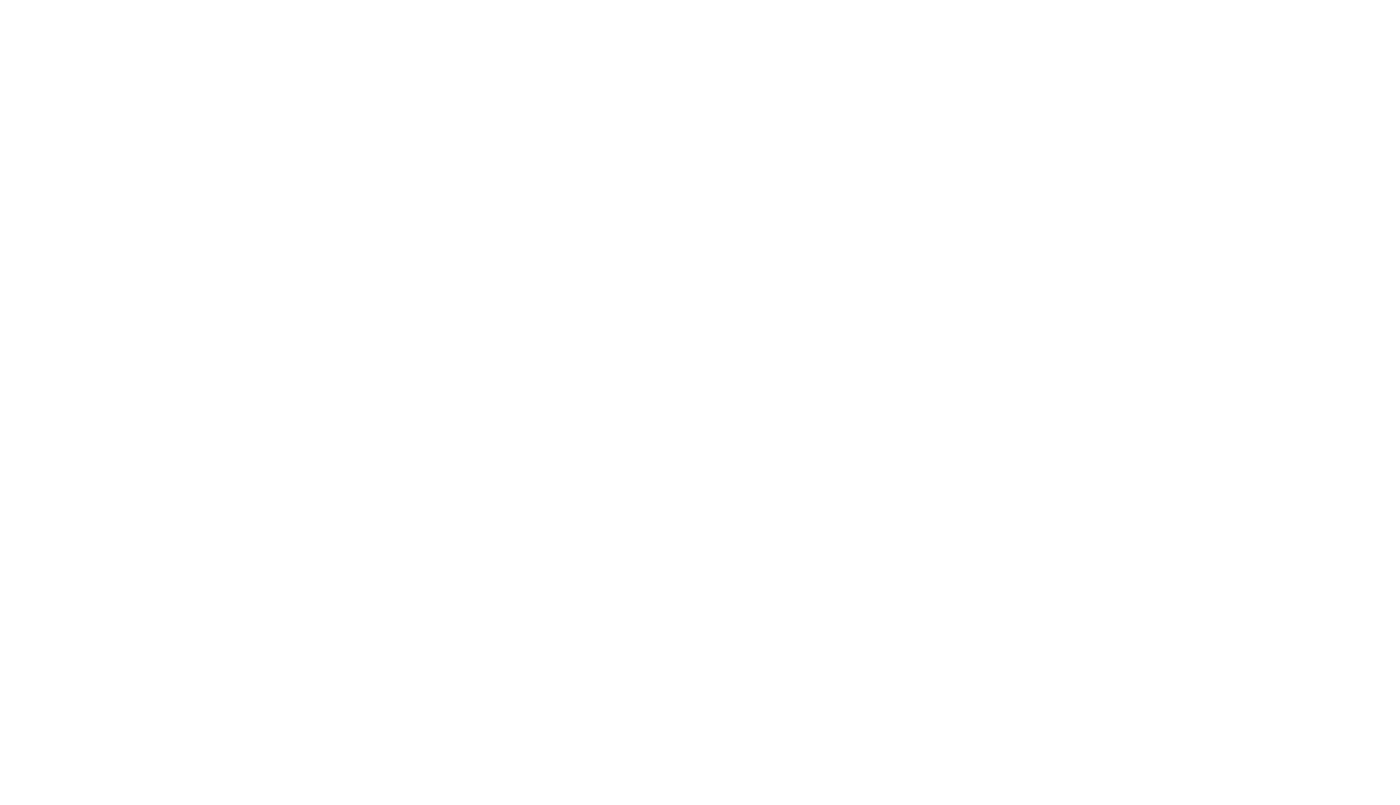
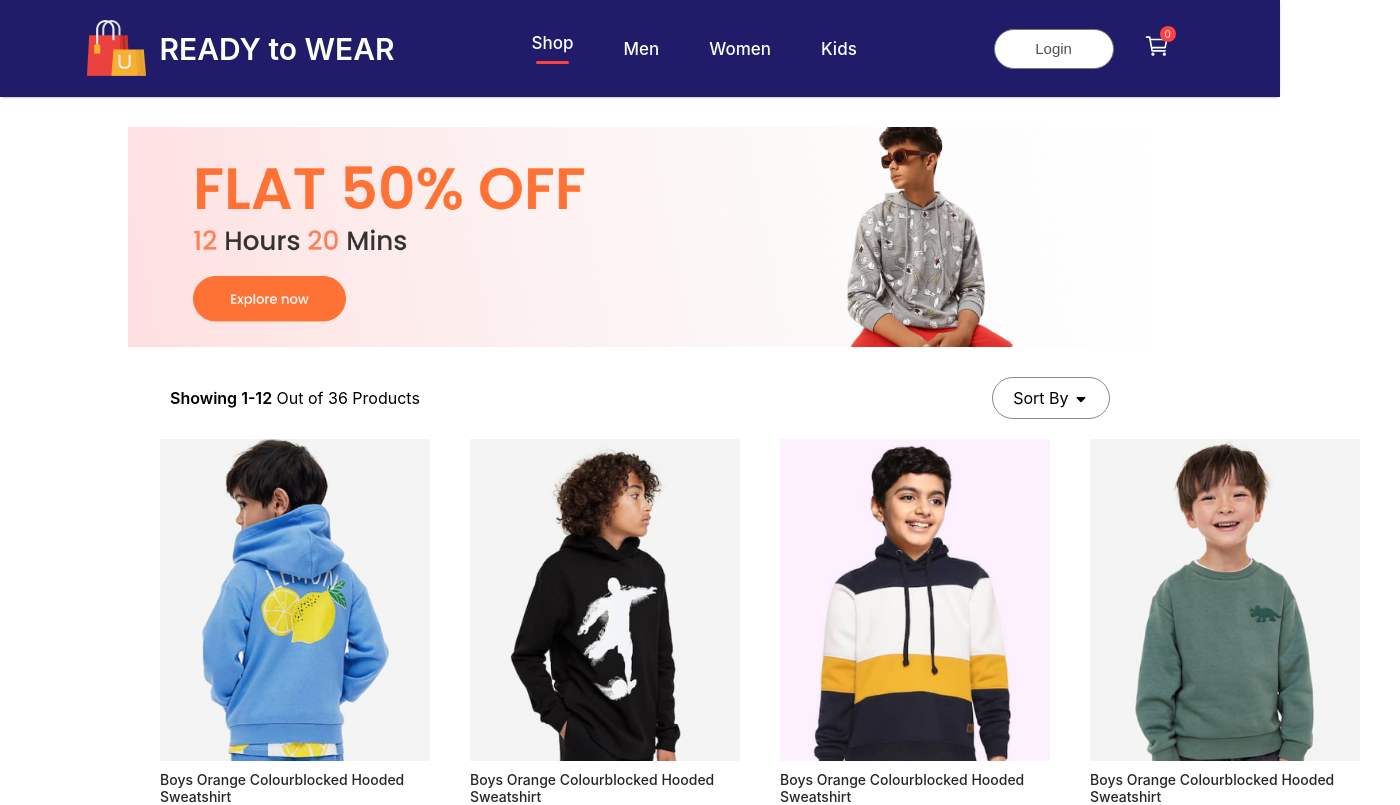
Before and after one commit to NaveenKumar1999NK/Ready-to-Wear, a React (Create React App) app: page /kids in a window 1280 px wide. Shown: the top 805 px of the page, 1400 px wide, since content can reach past the window. Built offline with nearby package versions, Linux system fonts and the light colour scheme.

Commit message:
something changes

```diff
--- a/src/Components/Navbar/Navbar.js
+++ b/src/Components/Navbar/Navbar.js
@@ -9,6 +9,7 @@ import { ShopContext } from "../../Context/ShopContext";
 const Navbar = () => {
   const [menu, setMenu] = useState("shop");
   const { getTotalCartItems } = useContext(ShopContext);
+
   return (
     <div className="navbar">
       <div className="nav-logo">
--- a/src/Context/ShopContext.js
+++ b/src/Context/ShopContext.js
@@ -1,5 +1,6 @@
 import React, { createContext, useState } from "react";
 import all_product from "../Components/Assets/all_product";
+import App from "../App";
 
 export const ShopContext = createContext(null);
 const getDefaultCart = () => {
@@ -66,7 +67,7 @@ const ShopContextProvider = (props) => {
 
   return (
     <ShopContext.Provider value={contextValue}>
-      {props.children}
+      <App />
     </ShopContext.Provider>
   );
 };
--- a/src/index.js
+++ b/src/index.js
@@ -1,7 +1,6 @@
 import React from "react";
 import ReactDOM from "react-dom/client";
 import "./index.css";
-import App from "./App";
 import reportWebVitals from "./reportWebVitals";
 import ShopContextProvider from "./Context/ShopContext";
 
```
